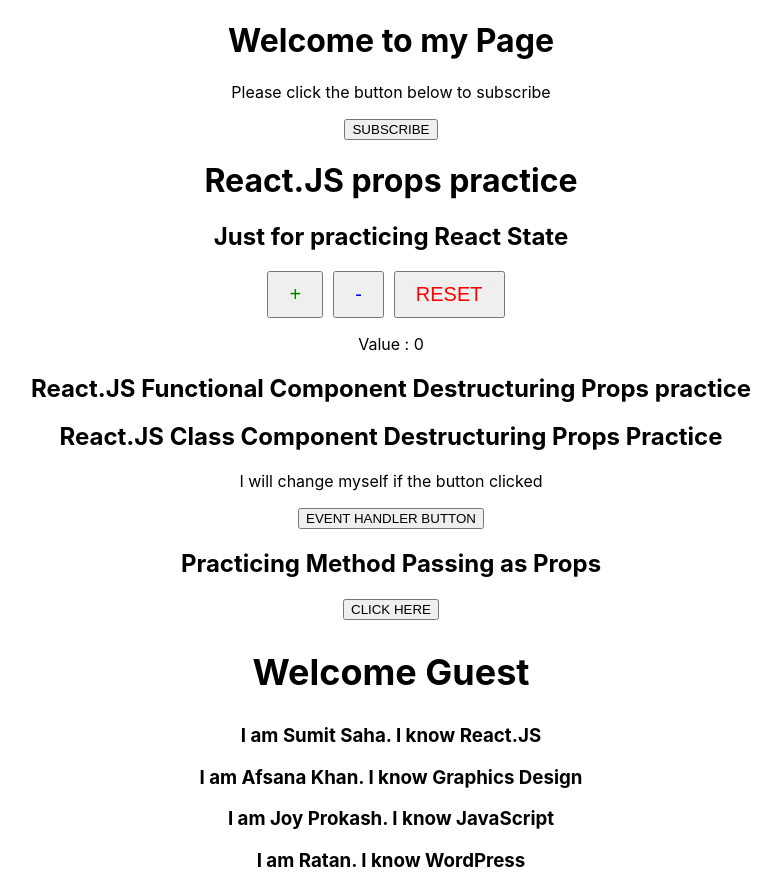
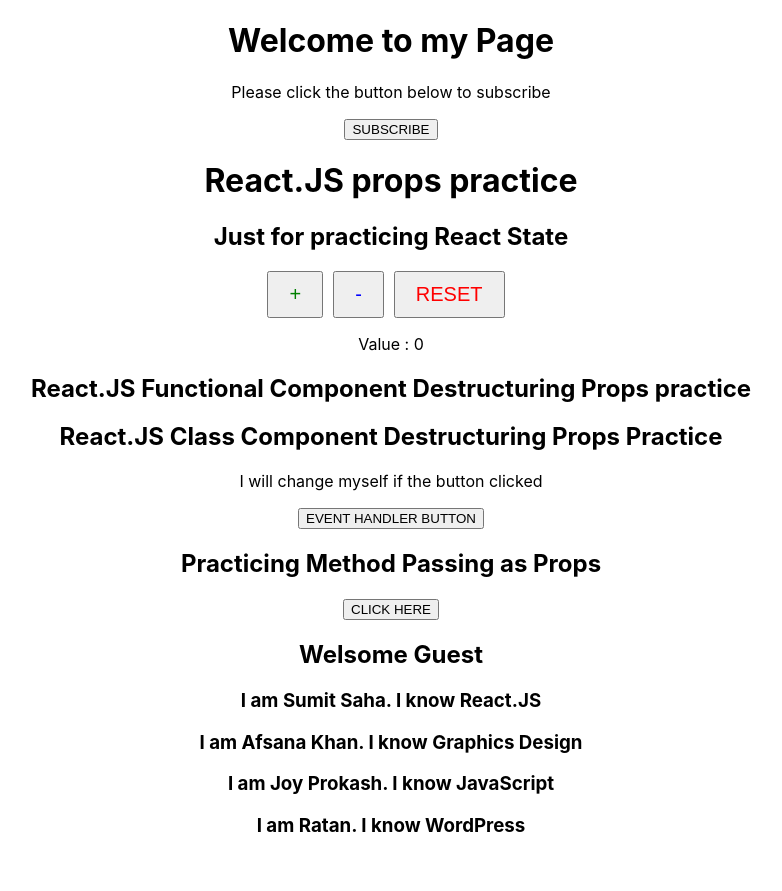
Before and after one commit to Abfahim21/React.js, a React (Create React App) app: page / in a window 1280 px wide. Shown: the whole page, without its empty margins (249-1031 px from the left). After the commit the page ends 856 px from the top, so only its background shows below. Built offline with nearby package versions, Linux system fonts and the light colour scheme.

Commit message:
conditional rendering ternary operator

```diff
--- a/src/App.js
+++ b/src/App.js
@@ -7,6 +7,7 @@
 import ParentComponent from './components/ParentComponent';
 import StatePractice from './components/StatePractice';
 import ConditionalRendering from './components/ConditionalRendering';
+import Person from './components/Person';
 import NameList from './components/NameList';
 
 function App() {
--- a/src/components/ConditionalRendering.js
+++ b/src/components/ConditionalRendering.js
@@ -10,13 +10,10 @@
     }
 
   render(){
-    let message;
-    if(this.state.isLoggedIn){
-      message =  <h2>Welcome Abrar</h2>
-    } else {
-      message =  <h2>Welcome Guest</h2>
-    }
-    return (<h2>{message}</h2>);
+    return(
+    this.state.isLoggedIn ?
+    <h2>Welcome Abrar</h2> :
+    <h2>Welsome Guest</h2>);
   }
 }
 
--- a/src/components/NameList.js
+++ b/src/components/NameList.js
@@ -1,4 +1,5 @@
 import React from 'react';
+import Person from './Person';
 
 function NameList() {
     const persons = [
@@ -24,8 +25,8 @@
         }
     ]
     const personList = persons.map(person =>
-        <h3>I am {person.name}. I know {person.skills}</h3>)
-  return <div>{personList}</div>;
+        <Person person={person}></Person>)
+  return <div> {personList} </div>;
 }
 
 export default NameList;
--- /dev/null
+++ b/src/components/Person.js
@@ -0,0 +1,9 @@
+import React from 'react';
+
+function Person({person}) {
+  return <div>
+      <h3>I am { person.name }. I know {person.skills}</h3>
+  </div>;
+}
+
+export default Person;
```
